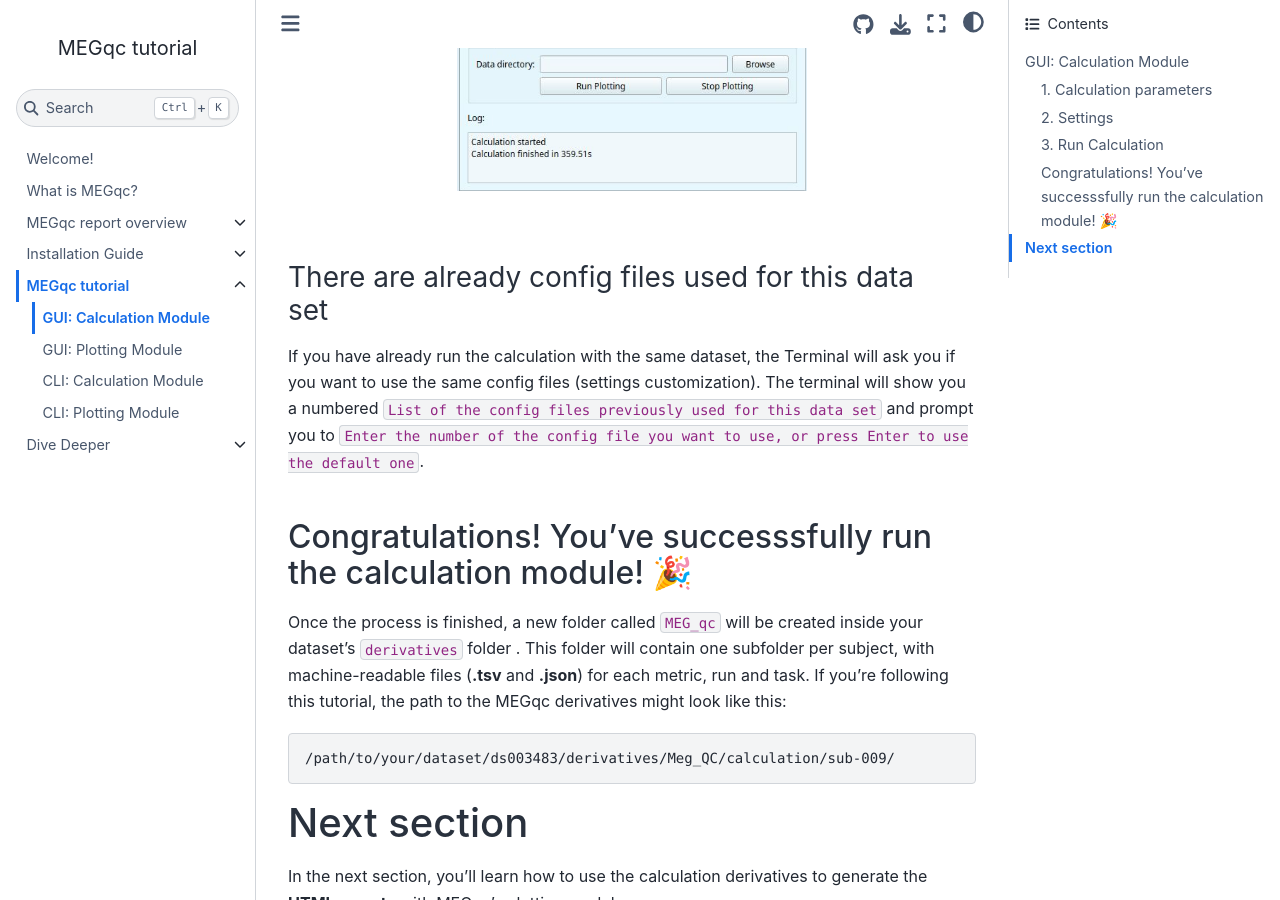
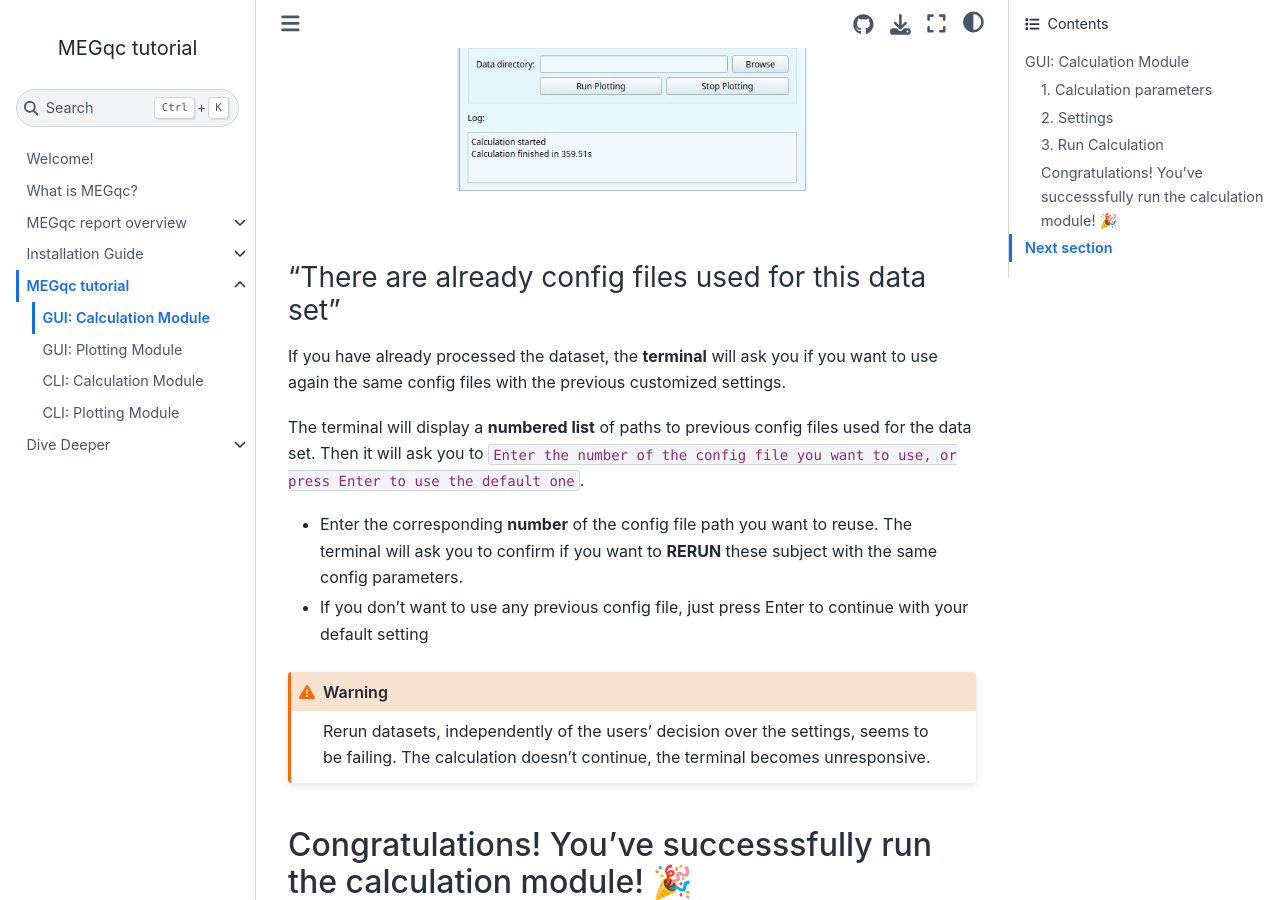
Before and after one commit to ANCPLabOldenburg/megqc_documentation, a Jupyter Book: the page built from tutorial/calc_gui.md, in a window 1280 px wide and 900 px high, scrolled down 2413 px. Built offline with Jupyter Book 1.0.4 settings and Sphinx 7.4.7 and the Sphinx Book theme 1.1.4, drawn with Linux system fonts in a browser that asks for light colours.

Commit message:
Update calc_gui.md

````diff
--- a/tutorial/calc_gui.md
+++ b/tutorial/calc_gui.md
@@ -57,9 +57,21 @@ Once you've set your parameters (Data directory, Subjects and parallel Jobs) cli
 
 <br>
 
-### There are already config files used for this data set
+### "There are already config files used for this data set"
 
-If you have already run the calculation with the same dataset, the Terminal will ask you if you want to use the same config files (settings customization). The terminal will show you a numbered `List of the config files previously used for this data set` and prompt you to `Enter the number of the config file you want to use, or press Enter to use the default one`.
+If you have already processed the dataset, the **terminal** will ask you if you want to use again the same config files with the previous customized settings.
+
+The terminal will display a **numbered list** of paths to previous config files used for the data set.
+Then it will ask you to `Enter the number of the config file you want to use, or press Enter to use the default one`.
+* Enter the corresponding **number** of the config file path you want to reuse. The terminal will ask you to confirm if you want to **RERUN** these subject with the same config parameters.
+* If you don't want to use any previous config file, just press Enter to continue with your default setting
+
+
+```{warning}
+
+Rerun datasets, independently of the users' decision over the settings, seems to be failing. The calculation doesn't continue, the terminal becomes unresponsive.
+
+```
 
 
 
````
